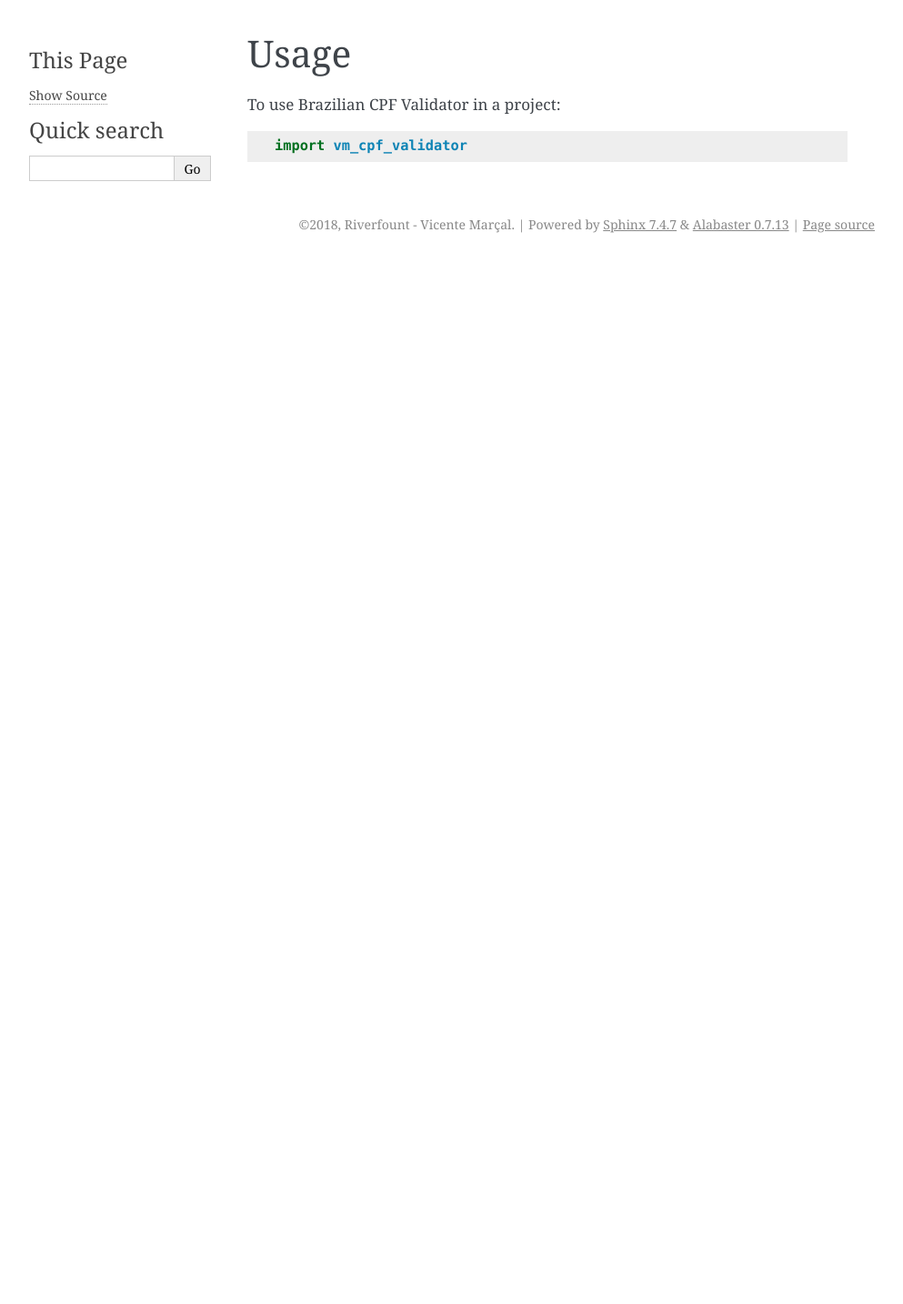
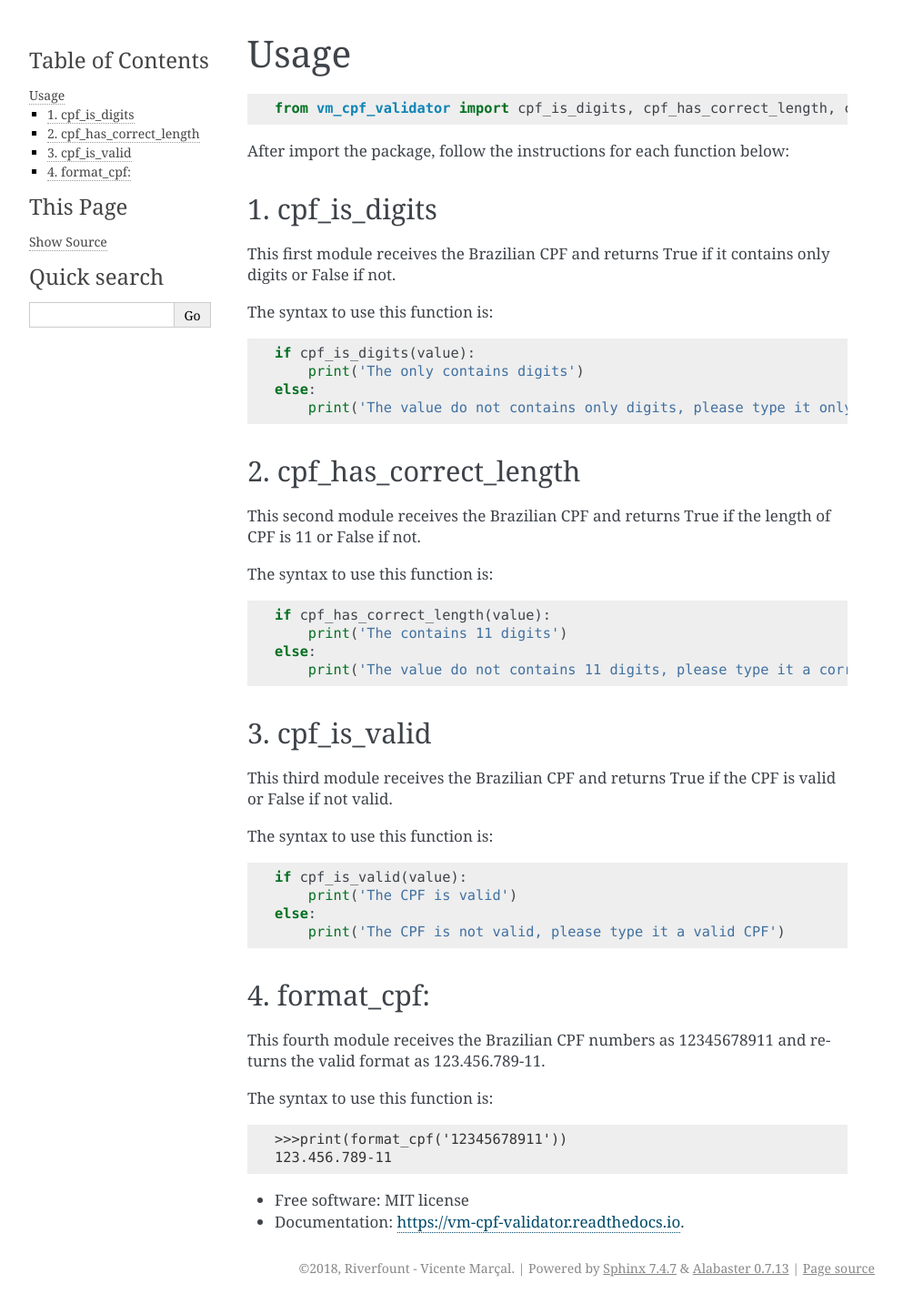
Before and after one commit to Riverfount/vm_cpf_validator, a Sphinx documentation site: the page built from docs/usage.rst, in a window 1280 px wide. Shown: the whole page at 91% size, without its empty margins (148-1141 px from the left). Built offline with Sphinx 7.4.7, drawn with Linux system fonts in a browser that asks for light colours; pages that are not in the unit, such as notebooks, are missing from menus; before the commit the page ends 900 px from its top, so only the background shows below that.

Commit message:
Update documentation with more details

```diff
--- a/docs/conf.py
+++ b/docs/conf.py
@@ -23,6 +23,8 @@ import sys
 sys.path.insert(0, os.path.abspath('..'))
 
 import vm_cpf_validator
+
+vm_cpf_validator.__version__ = '0.1.0 alpha'
 
 # -- General configuration ---------------------------------------------
 
--- a/docs/usage.rst
+++ b/docs/usage.rst
@@ -2,6 +2,70 @@
 Usage
 =====
 
-To use Brazilian CPF Validator in a project::
+::
 
-    import vm_cpf_validator
+   from vm_cpf_validator import cpf_is_digits, cpf_has_correct_length, cpf_is_valid, format_cpf
+
+After import the package, follow the instructions for each function below:
+
+1. cpf\_is\_digits
+------------------
+
+This first module receives the Brazilian CPF and returns True if it
+contains only digits or False if not.
+
+The syntax to use this function is:
+
+::
+
+    if cpf_is_digits(value):
+        print('The only contains digits')
+    else:
+        print('The value do not contains only digits, please type it only digits')
+
+2. cpf\_has\_correct\_length
+----------------------------
+
+This second module receives the Brazilian CPF and returns True if the
+length of CPF is 11 or False if not.
+
+The syntax to use this function is:
+
+::
+
+    if cpf_has_correct_length(value):
+        print('The contains 11 digits')
+    else:
+        print('The value do not contains 11 digits, please type it a correct length of digits')
+
+3. cpf\_is\_valid
+-----------------
+
+This third module receives the Brazilian CPF and returns True if the CPF
+is valid or False if not valid.
+
+The syntax to use this function is:
+
+::
+
+    if cpf_is_valid(value):
+        print('The CPF is valid')
+    else:
+        print('The CPF is not valid, please type it a valid CPF')
+
+4. format\_cpf:
+---------------
+
+This fourth module receives the Brazilian CPF numbers as 12345678911 and returns the valid format as 123.456.789-11.
+
+The syntax to use this function is:
+
+::
+
+  >>>print(format_cpf('12345678911'))
+  123.456.789-11
+
+
+
+* Free software: MIT license
+* Documentation: https://vm-cpf-validator.readthedocs.io.
```
Also changed, not shown: README.rst (+2 -11 lines), 1 other file.
